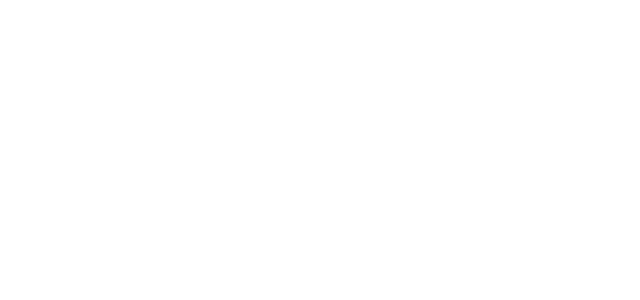
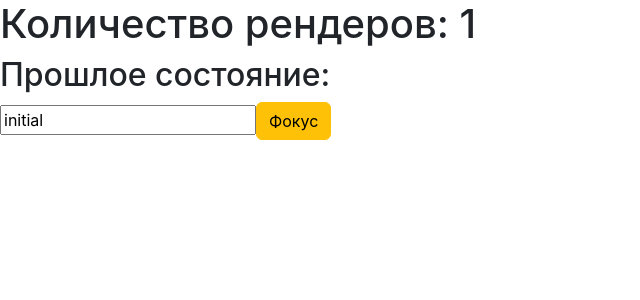
Before and after one commit to ivan-ust402/react-hooks-VM, a React (Create React App) app: page / in a window 1280 px wide. Shown: the top 300 px of the page, without its empty margins (0-640 px from the left). Built offline with nearby package versions, Linux system fonts and the light colour scheme; the HTML template or start-up script is replaced by a standard one.

Commit message:
Completed UseRefComponent

```diff
--- a/src/examples/useRef.js
+++ b/src/examples/useRef.js
@@ -1,9 +1,68 @@
-import React from "react";
+import React, {useState, useEffect, useRef} from "react";
+
+// useRef очень похож на то как мы работаем со state
+
+// Но это не самый хороший подход, потому что у нас есть переменная, которая находится вне поля действия реакта и она находится вне компонента реакта и это не совсем правильно
+// let renderCount = 1
+
+// Ну и чтобы выполнить задачу правильно, следует воспользоваться хуком useRef, который по своей сути очень похож на useState
 
 function UseRefComponent() {
+    // Посчитать сколько раз мы рендерили наш компонент
+    // Для начала сделаем это через state
+    // если оставить это так, то мы войдем в бесконечный цикл
+
+    // const [renderCount, setRenderCount] = useState(1)
+
+    // useEffect(() => {
+    //     setRenderCount(prev => prev + 1)
+    // })
+
+    // Почему так происходит?
+    // Мы попадаем в useEfeect и меняем state
+    // Но как только мы меняем state таким образом, то следом после этого
+    // Идет обязательный перерендер страницы
+    // И данное действие будет повторятся до лемита счетчика
+
+    // Исправление ситуации
+    // Создать вне компонента переменную renderCount
+
+    const [value, setValue] = useState('initial')
+    // renderCount - теперь объект, у которого присутствует свойство current. Если мы хотим воспользоваться значением этого ref-а, то мы обращаемся к свойству current
+    const renderCount = useRef(1)
+
+    // Еще ref обладает еще некоторыми возможностями, например, получение ссылок на какие-либо дом элементы
+    const inputRef = useRef(null)
+
+    // ref часто используется для того, чтобы задавать фокусы на элементы
+    // еще одно предназначение ref для получения предыдущего состояния state. В нашем случае я хочу получать предыдущие значения value, что было до рендера
+    const prevValue = useRef('')
+
+    useEffect(() => {
+        // renderCount++
+        renderCount.current++
+        // в отличие от state ref не вызывает после себя rerender
+        // Если мы хотим что-то сохранить между рендерами, то используем ref
+
+        // посмотрим что находится в имуте в данном useEffect
+        console.log(inputRef.current.value)
+    })
+
+    useEffect(() => {
+        // Как только изменится состояние value мы хотим изменить прошлое состояние
+        prevValue.current = value
+    }, [value])
+
+    // Выполняем программный фокус на инпуте
+    const focus = () => inputRef.current.focus()
+
     return (
         <div>
-
+            {/* <h1>Количество рендеров: {renderCount}</h1> */}
+            <h1>Количество рендеров: {renderCount.current}</h1>
+            <h2>Прошлое состояние: {prevValue.current}</h2>
+            <input ref = {inputRef} type="text" onChange={e => setValue(e.target.value)} value={value}/>
+            <button className="btn btn-warning" onClick={focus}>Фокус</button>
         </div>
     )
 }
```
